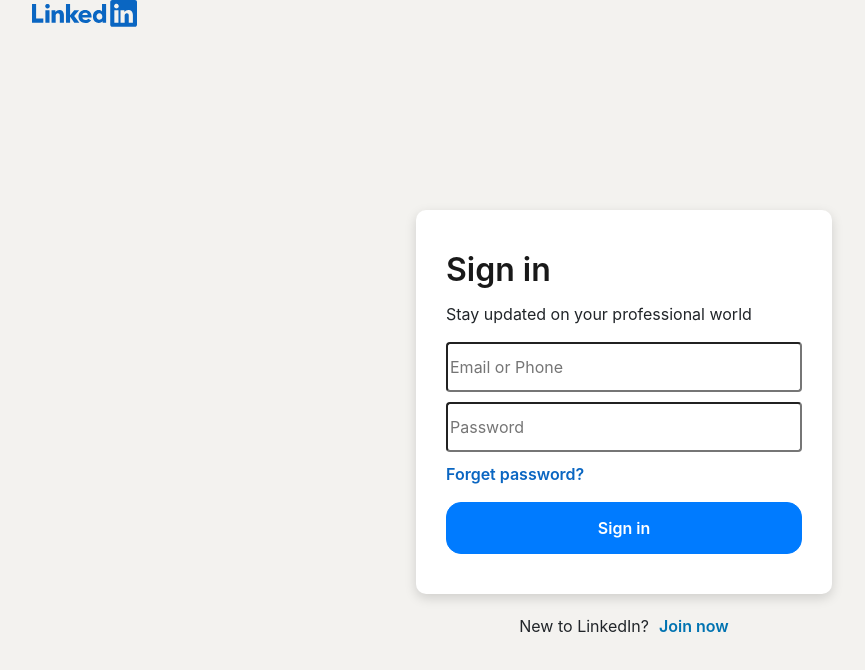
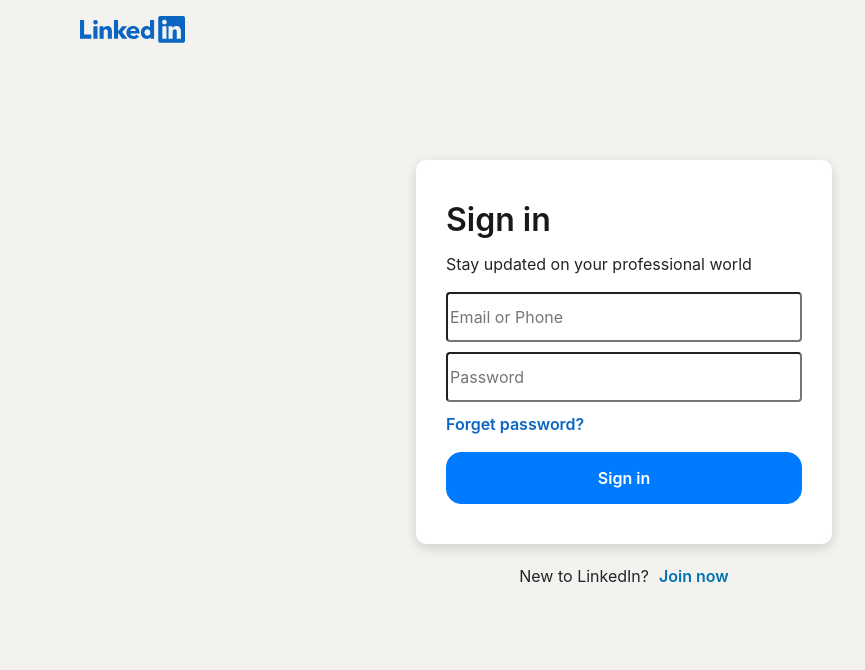
Before and after one commit to sgf-HonestAnt/Build-Week-LinkedIn-Clone, a React (Create React App) app: page / in a window 1280 px wide. Shown: the top 670 px of the page, without its empty margins (16-881 px from the left). Built offline with nearby package versions, Linux system fonts and the light colour scheme; no server answers.

Commit message:
loggin css

```diff
--- a/src/components/Loggin/Loggin.css
+++ b/src/components/Loggin/Loggin.css
@@ -1,9 +1,12 @@
-.App-loggin.main-loggin {
+div.App-loggin.main-loggin {
   /* background-color: #ffffff !important; */
   /* min-height: 100vh; */
   width: 100%;
-  height: 100%;
-  max-width: 100% !important;
+  height: 100vh;
+  max-width: 100vw !important;
+  position: relative;
+  display: flex;
+  justify-content: center;
 }
 
 .pt-5,
@@ -17,6 +20,9 @@
 .logo-loggin {
   margin-left: 3rem;
   margin-bottom: 20px !important;
+  position: absolute;
+  top: 1rem;
+  left: 3rem;
 }
 
 .loggin-form {
@@ -30,6 +36,12 @@
   background-color: #ffffff !important;
   /* background-color: beige; */
   /* box-shadow: 50px !important #888888; */
+}
+
+div.main-cont-loggin {
+  height: fit-content;
+  position: absolute;
+  top: 0;
 }
 
 .loggin-d {
--- a/src/components/Loggin/Loggin.jsx
+++ b/src/components/Loggin/Loggin.jsx
@@ -46,6 +46,7 @@ const Loggin = ({ history, userId, setUserId }) => {
         ></path>
       </svg>
 
+      <div className="main-cont-loggin">
         <div className="loggin-form d-flex">
           <div className="loggin-d d-flex">
             <h5 className="sign-in-header">Sign in </h5>
@@ -57,7 +58,9 @@ const Loggin = ({ history, userId, setUserId }) => {
                   className="input-loggin"
                   type="text"
                   placeholder="Email or Phone"
-                onChange={(e) => logginHendlerUser("userEmail", e.target.value)}
+                  onChange={(e) =>
+                    logginHendlerUser("userEmail", e.target.value)
+                  }
                 />
               </div>
               <div>
@@ -65,7 +68,9 @@ const Loggin = ({ history, userId, setUserId }) => {
                   className="input-loggin"
                   type="password"
                   placeholder="Password"
-                onChange={(e) => logginHendlerUser("password", e.target.value)}
+                  onChange={(e) =>
+                    logginHendlerUser("password", e.target.value)
+                  }
                   // onChange={logginHendler}
                   // value={logginUser}
                 />
@@ -79,7 +84,6 @@ const Loggin = ({ history, userId, setUserId }) => {
             </form>
           </div>
         </div>
-
         <div className="new-to-linkedin">
           <span style={{ marginRight: "10px" }}>New to LinkedIn?</span>
           <a style={{ color: "#0073b1", fontWeight: "600" }} href="/signup">
@@ -87,6 +91,7 @@ const Loggin = ({ history, userId, setUserId }) => {
           </a>
         </div>
       </div>
+    </div>
   );
 };
 
```
Also changed, not shown: 1 other file (tests, documents, lock files or other folders). Lines whose indentation alone changed are shown as unchanged.
